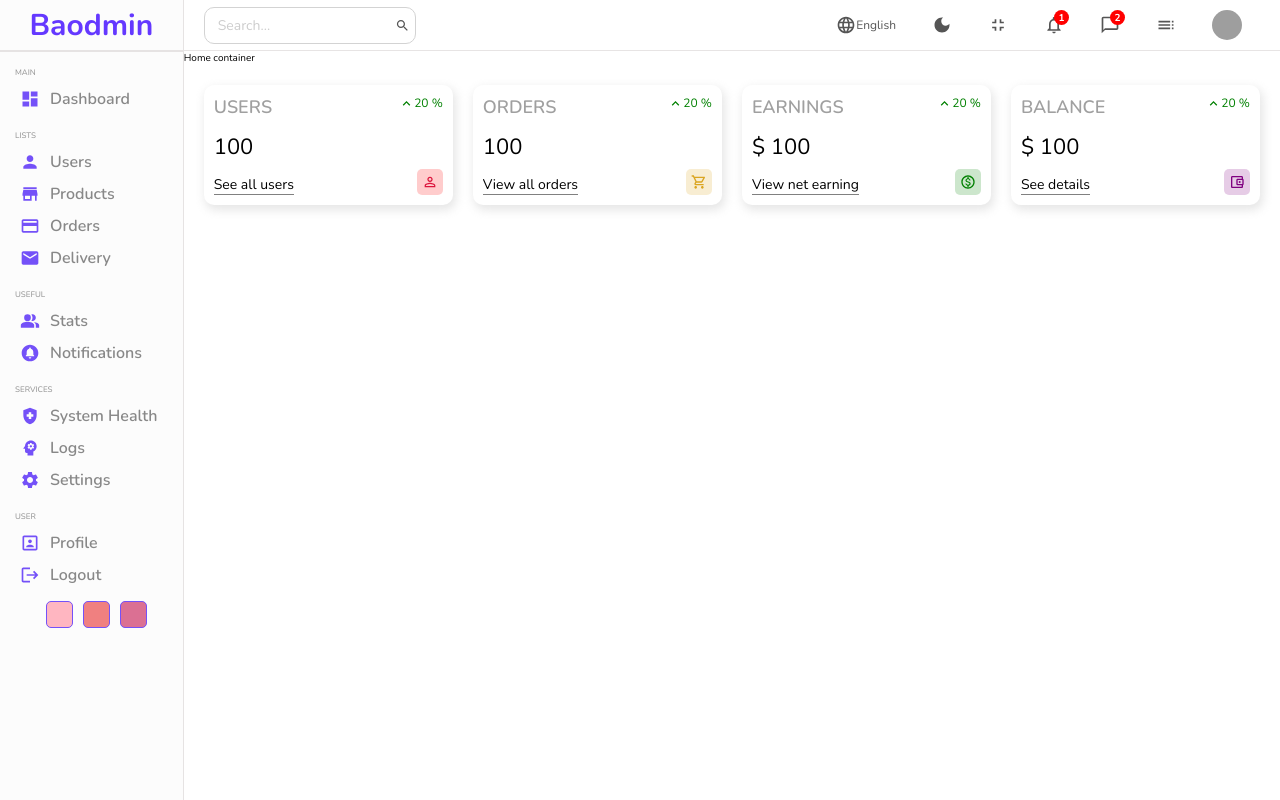
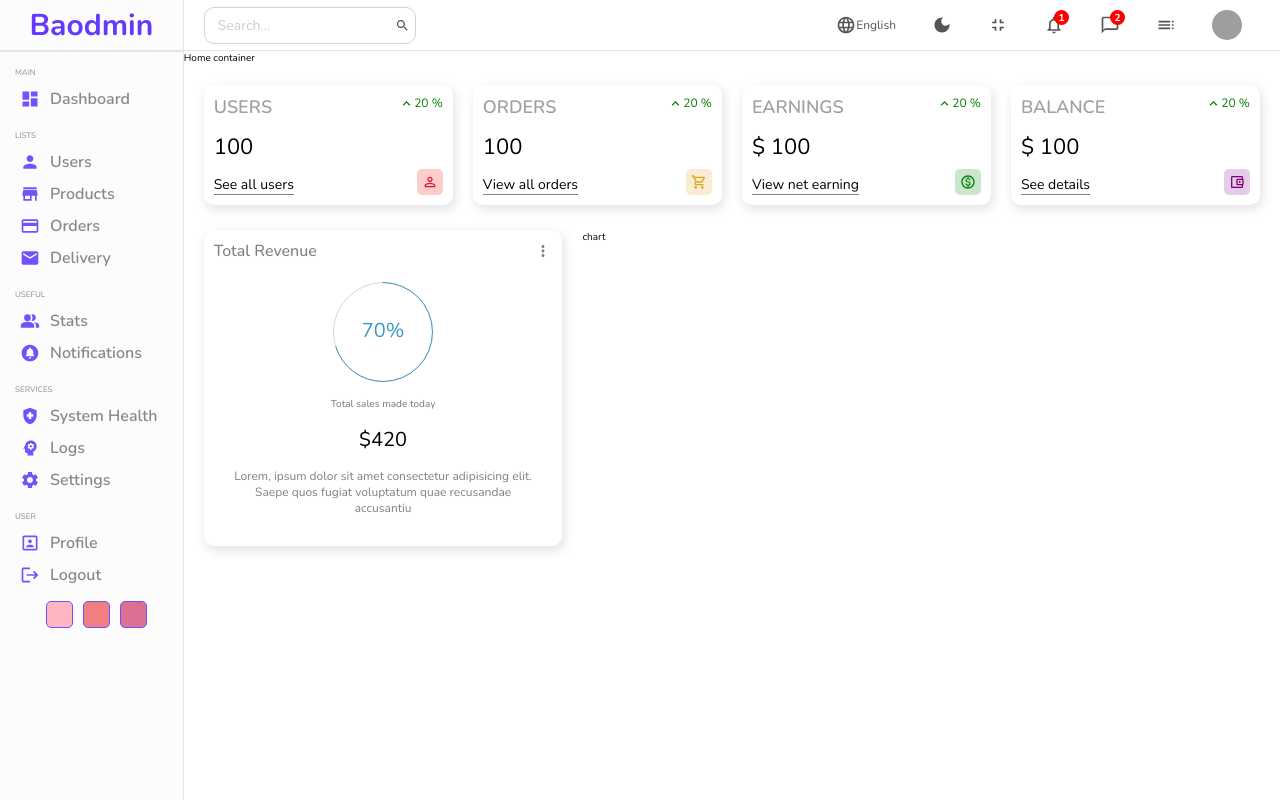
Before and after one commit to DevAnonitos/Dashboard_Reactjs, a React (Create React App) app: page / in a window 1280 px wide. Built offline with nearby package versions, Linux system fonts and the light colour scheme; grey boxes are pictures that could not be loaded.

Commit message:
update-widget#4

```diff
--- a/package.json
+++ b/package.json
@@ -11,6 +11,7 @@
     "@testing-library/react": "^13.4.0",
     "@testing-library/user-event": "^13.5.0",
     "react": "^18.2.0",
+    "react-circular-progressbar": "^2.1.0",
     "react-dom": "^18.2.0",
     "react-router-dom": "^6.4.3",
     "react-scripts": "5.0.1",
--- a/src/components/Chart/Chart.jsx
+++ b/src/components/Chart/Chart.jsx
@@ -3,7 +3,9 @@
 
 const Chart = () => {
   return (
-    <div>Chart</div>
+    <div className='chart'>
+      chart
+    </div>
   )
 }
 
--- a/src/components/Chart/chart.scss
+++ b/src/components/Chart/chart.scss
@@ -0,0 +1,3 @@
+.chart {
+    flex: 4;
+}
--- a/src/components/Featured/Featured.jsx
+++ b/src/components/Featured/Featured.jsx
@@ -1,9 +1,27 @@
 import React from 'react'
 import './featured.scss'
+import MoreVertIcon from '@mui/icons-material/MoreVert';
+import { CircularProgressbar } from 'react-circular-progressbar';
+import 'react-circular-progressbar/dist/styles.css';
 
 const Featured = () => {
   return (
-    <div>Featured</div>
+    <div className='featured'>
+      <div className="top">
+        <h1 className="title">Total Revenue</h1>
+        <MoreVertIcon fontSize='small' className='icon' />
+      </div>
+      <div className="bottom">
+        <div className="featuredChart">
+          <CircularProgressbar value={70} text={'70%'} strokeWidth={1} />
+        </div>
+        <p className="title">Total sales made today</p>
+        <p className="amount">$420</p>
+        <p className="desc">
+          Lorem, ipsum dolor sit amet consectetur adipisicing elit. Saepe quos fugiat voluptatum quae recusandae accusantiu
+        </p>
+      </div>
+    </div>
   )
 }
 
--- a/src/components/Featured/featured.scss
+++ b/src/components/Featured/featured.scss
@@ -0,0 +1,54 @@
+.featured {
+    flex: 2;
+    -webkit-box-shadow: 2px 4px 10px 1px rgba(0, 0, 0, 0.47);
+    box-shadow: 2px 4px 10px 1px rgba(201,201, 201,0.47);
+    padding: 10px;
+    border-radius: 10px;
+
+    .top {
+        display: flex;
+        align-items: center;
+        justify-content: space-between;
+        color: gray;
+
+        .title {
+            font-size: 1.6rem;
+            font-weight: 500;
+        }
+
+        .icon {
+            cursor: pointer;
+            font-size: 1.8rem;
+        }
+    }
+
+    .bottom {
+        display: flex;
+        padding: 20px;
+        flex-direction: column;
+        align-items: center;
+        justify-content: center;
+        gap: 15px;
+
+        .featuredChart {
+            width: 100px;
+            height: 100px;
+        }
+
+        .title {
+            font-weight: 500;
+            color: gray;
+        }
+
+        .amount {
+            font-size: 2rem;
+        }
+
+        .desc {
+            font-weight: 300;
+            font-size: 1.2rem;
+            color: gray;
+            text-align: center;
+        }
+    }
+}
--- a/src/pages/Home/Home.jsx
+++ b/src/pages/Home/Home.jsx
@@ -2,6 +2,8 @@
 import Navbar from '../../components/Navbar/Navbar';
 import Sidebar from '../../components/Sidebar/Sidebar';
 import Widget from '../../components/Widget/Widget';
+import Featured from '../../components/Featured/Featured';
+import Chart from '../../components/Chart/Chart';
 import './home.scss'
 
 const Home = () => {
@@ -17,6 +19,10 @@
           <Widget type='earning' />
           <Widget type='balance' />
         </div>
+        <div className="charts">
+          <Featured />
+          <Chart />
+        </div>
       </div>
     </div>
   )
--- a/src/pages/Home/home.scss
+++ b/src/pages/Home/home.scss
@@ -3,10 +3,14 @@
     .Home-container {
         flex: 6;
 
-        .widgets {
+        .widgets, .charts{
             display: flex;
             padding: 20px;
             gap: 20px;
         }
+
+        .charts {
+            padding: 5px 20px;
+        }
     }
 }
```
Also changed, not shown: 1 other file (tests, documents, lock files or other folders).
